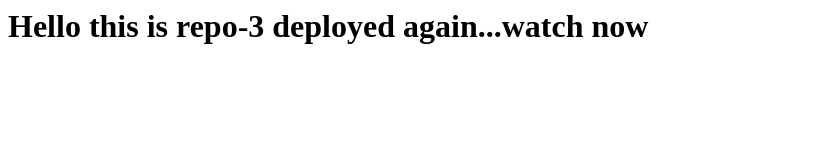
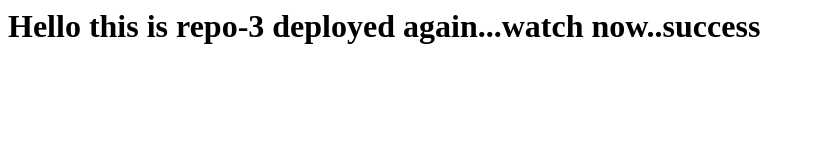
Before and after one commit to Lucifer7669/Repo-3, a plain HTML site: page index.html in a window 1280 px wide. Shown: the whole page, without its empty margins (0-815 px from the left). Drawn offline with Linux system fonts and the light colour scheme.

Commit message:
Update index.html

```diff
--- a/index.html
+++ b/index.html
@@ -1 +1 @@
-<h1>Hello this is repo-3 deployed again...watch now</h1>
+<h1>Hello this is repo-3 deployed again...watch now..success</h1>
```
